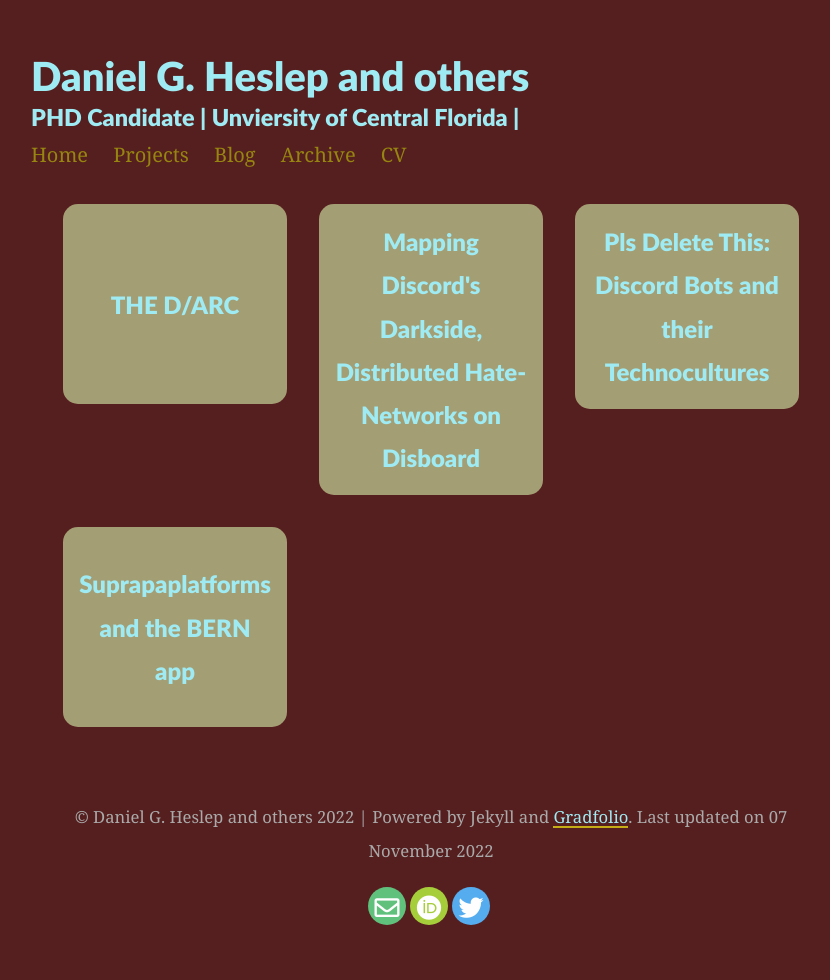
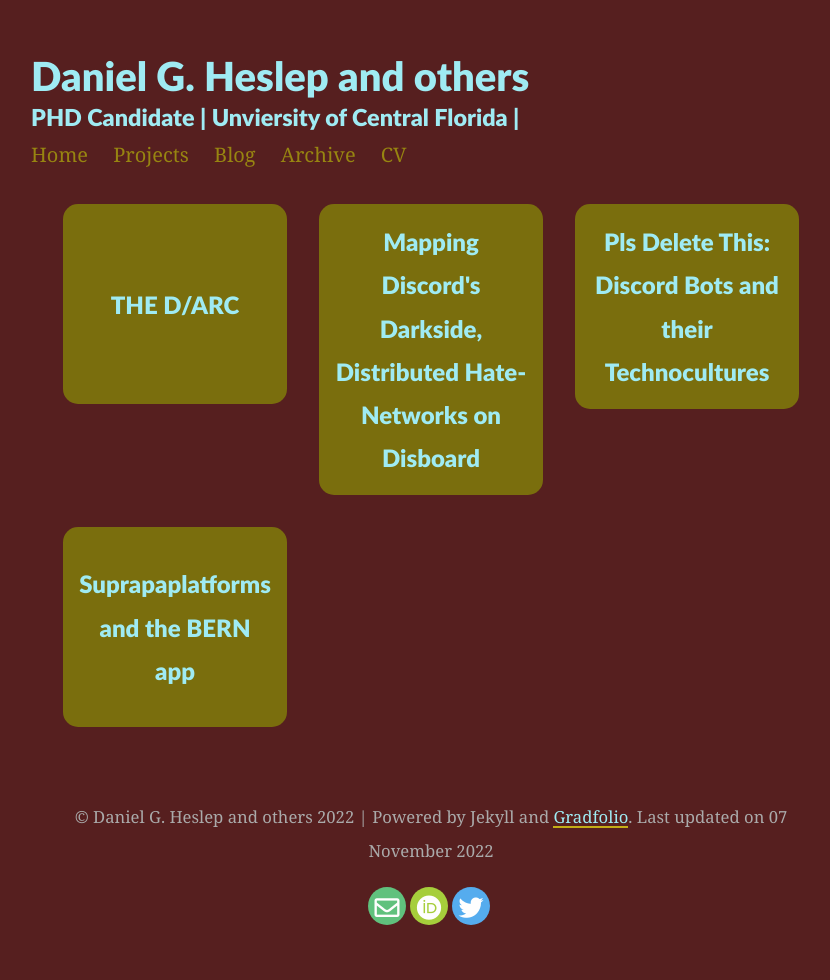
Before and after one commit to CreativeKenning/gradsitedemo, a Jekyll site: the page built from _pages/projects.md, in a window 1280 px wide. Shown: the whole page, without its empty margins (209-1039 px from the left). Built offline with Jekyll 4.4.1, drawn with Linux system fonts in a browser that asks for light colours; nearby versions of some CDN libraries.

```diff
--- a/assets/css/_sass/variables.scss
+++ b/assets/css/_sass/variables.scss
@@ -12,7 +12,7 @@
 
 // Color scheme for light
 $body-bg: #561f1f;
-$projectbox: #a49e74;
+$projectbox: #7a6e0d;
 $text-color: rgb(159, 235, 243);
 
 // Color scheme for dark modes
```
